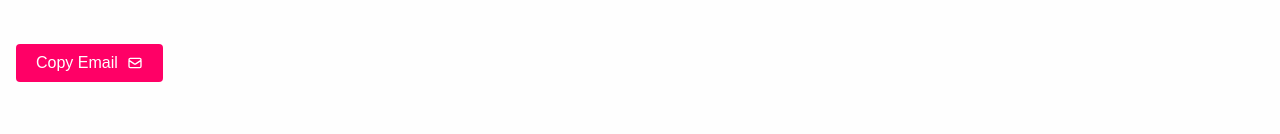
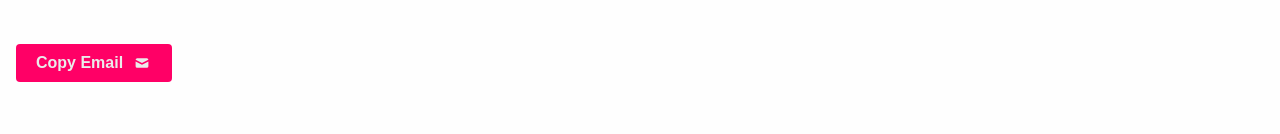
Before and after one commit to Noah4ever/noah4ever.github.io, a React (Vite) app: page / in a window 1280 px wide. Shown: the part 564-698 px from the top of the page. Built offline with nearby package versions, Linux system fonts and the light colour scheme.

Commit message:
refactor: remove copied animation

```diff
--- a/src/components/Contact.tsx
+++ b/src/components/Contact.tsx
@@ -1,32 +1,25 @@
 import "@styles/contact.scss";
-import {
-  HiOutlineMail as Email,
-  HiClipboardCopy as Copied,
-} from "react-icons/hi";
+import React from "react";
+import { HiMail as Email, HiCheckCircle as Check } from "react-icons/hi";
 
 export default function Contact() {
+  const [copied, setCopied] = React.useState(false);
   const email = "noah.thiering@web.de";
 
   const copyToClipboard = () => {
+    setCopied(true);
     navigator.clipboard.writeText(email);
-    const copiedButton = document.querySelector(
-      ".contact-button-copied"
-    ) as HTMLElement;
-    copiedButton.style.display = "flex";
-
-    setTimeout(function () {
-      copiedButton.style.display = "none";
-    }, 1500);
+    setTimeout(() => setCopied(false), 1500);
   };
 
   return (
     <div className="contact-container">
       <button className="contact-button" onClick={copyToClipboard}>
-        Copy Email <Email />
+        Copy Email{" "}
+        <span className="contact-button-icon">
+          {copied ? <Check /> : <Email />}
+        </span>
       </button>
-      <div className="contact-button-copied">
-        <Copied />
-      </div>
     </div>
   );
 }
--- a/src/styles/contact.scss
+++ b/src/styles/contact.scss
@@ -1,51 +1,40 @@
+$color: #ebebeb;
+$hover: var(--primary-hover);
+
 .contact-container {
   display: flex;
   flex-direction: row;
   gap: 0.5rem;
   .contact-button {
     background-color: var(--primary);
-    color: #fff;
+    color: $color;
     border: none;
     border-radius: 4px;
     padding: 10px 20px;
     font-size: 16px;
-    cursor: pointer;
+    font-weight: bold;
     display: flex;
     justify-content: center;
     align-items: center;
     gap: 1ch;
     transition: background-color 0.3s ease;
     z-index: 1;
-
+    cursor: pointer;
     &:hover {
-      background-color: var(--primary-hover);
+      background-color: $hover;
     }
 
     &:active {
-      background-color: var(--primary-hover);
+      background-color: $hover;
     }
-  }
-  .contact-button-copied {
-    display: none;
-    background-color: var(--primary-hover);
-    justify-content: center;
-    align-items: center;
-    width: 1.5rem;
-    border-radius: 4px;
-    animation: slideIn 100ms ease-out;
-    z-index: 9;
-    svg {
-      fill: white;
-      width: 1.5rem;
-      aspect-ratio: 1;
-    }
-  }
-  @keyframes slideIn {
-    0% {
-      transform: translateX(-100%);
-    }
-    100% {
-      transform: translateX(0);
+    .contact-button-icon {
+      display: flex;
+      align-items: center;
+      justify-content: center;
+      svg {
+        width: 20px;
+        aspect-ratio: 1;
+      }
     }
   }
 }
```
